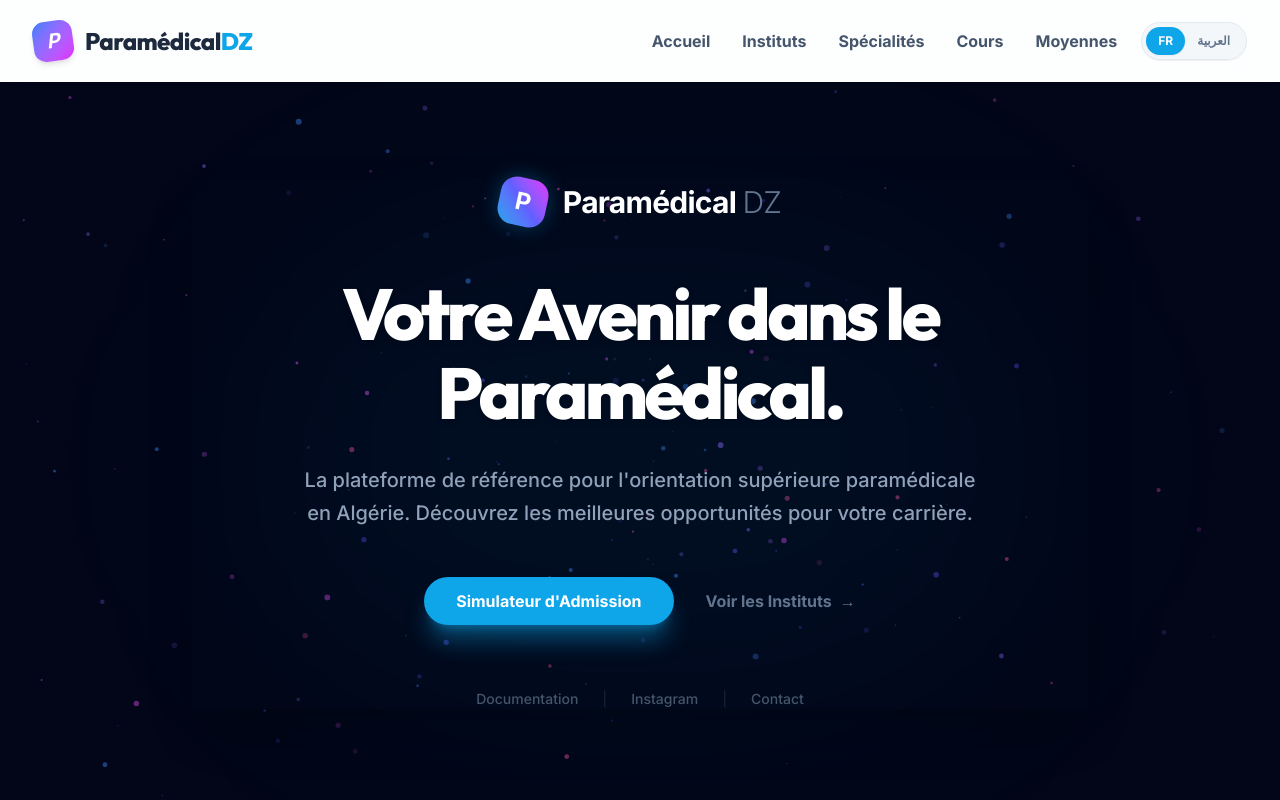
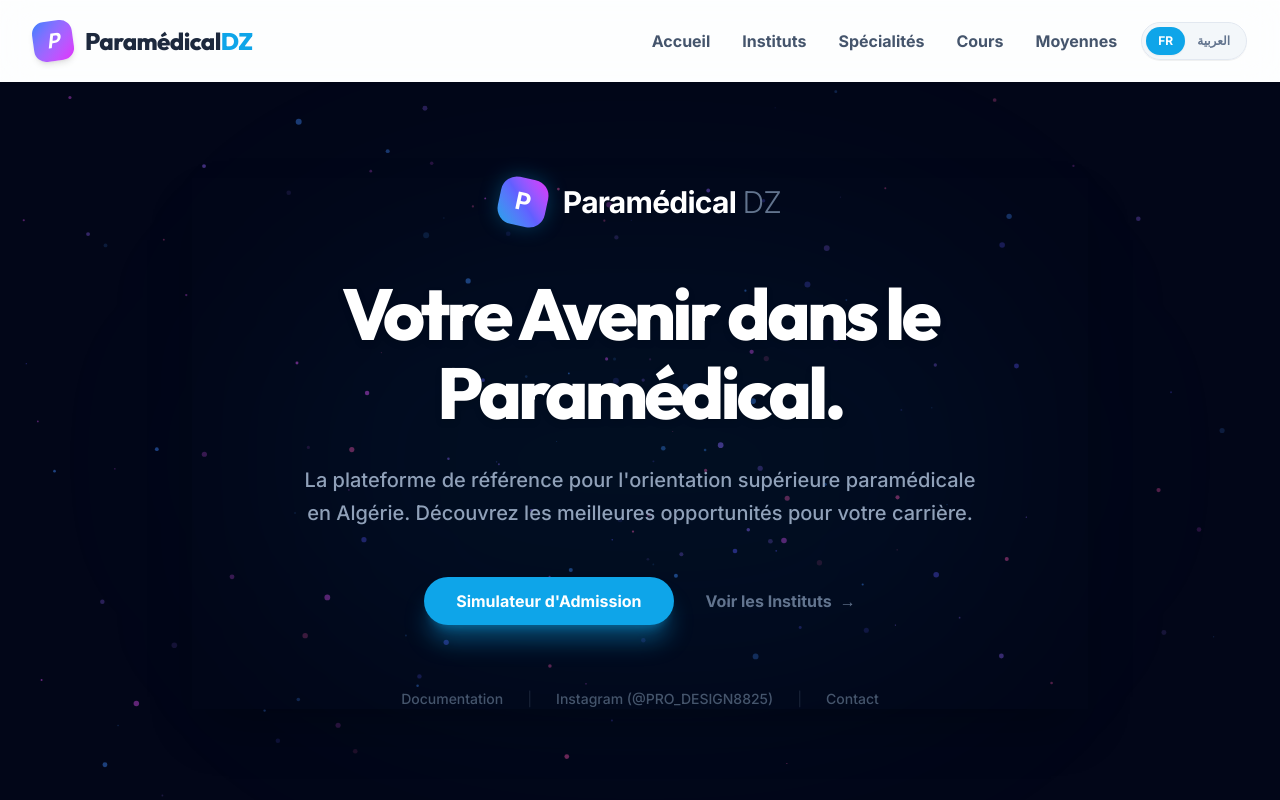
Before and after one commit to maissa-soft/medicalwebsite, a Next.js app: page / in a window 1280 px wide. Shown: the top 800 px of the page. Built offline with nearby package versions, Linux system fonts and the light colour scheme; no server answers.

Commit message:
fix: display @PRO_DESIGN8825 for Instagram link

```diff
--- a/src/components/HomeClient.tsx
+++ b/src/components/HomeClient.tsx
@@ -65,7 +65,7 @@
             </Link>
             <span className="opacity-30">|</span>
             <a href="https://instagram.com/PRO_DESIGN8825" target="_blank" rel="noopener noreferrer" className="hover:text-primary transition-colors">
-              Instagram
+              Instagram (@PRO_DESIGN8825)
             </a>
             <span className="opacity-30">|</span>
             <Link href="/a-propos" className="hover:text-primary transition-colors">
```
